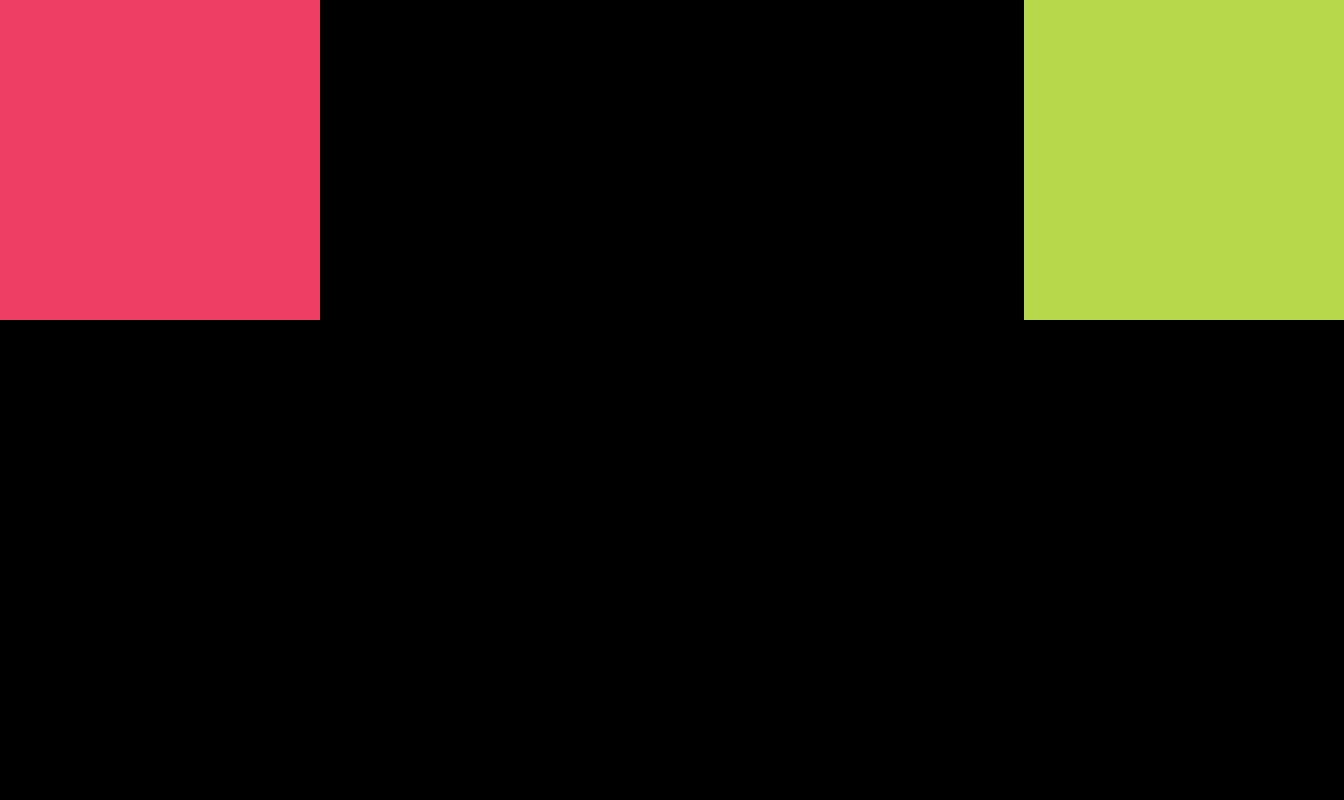
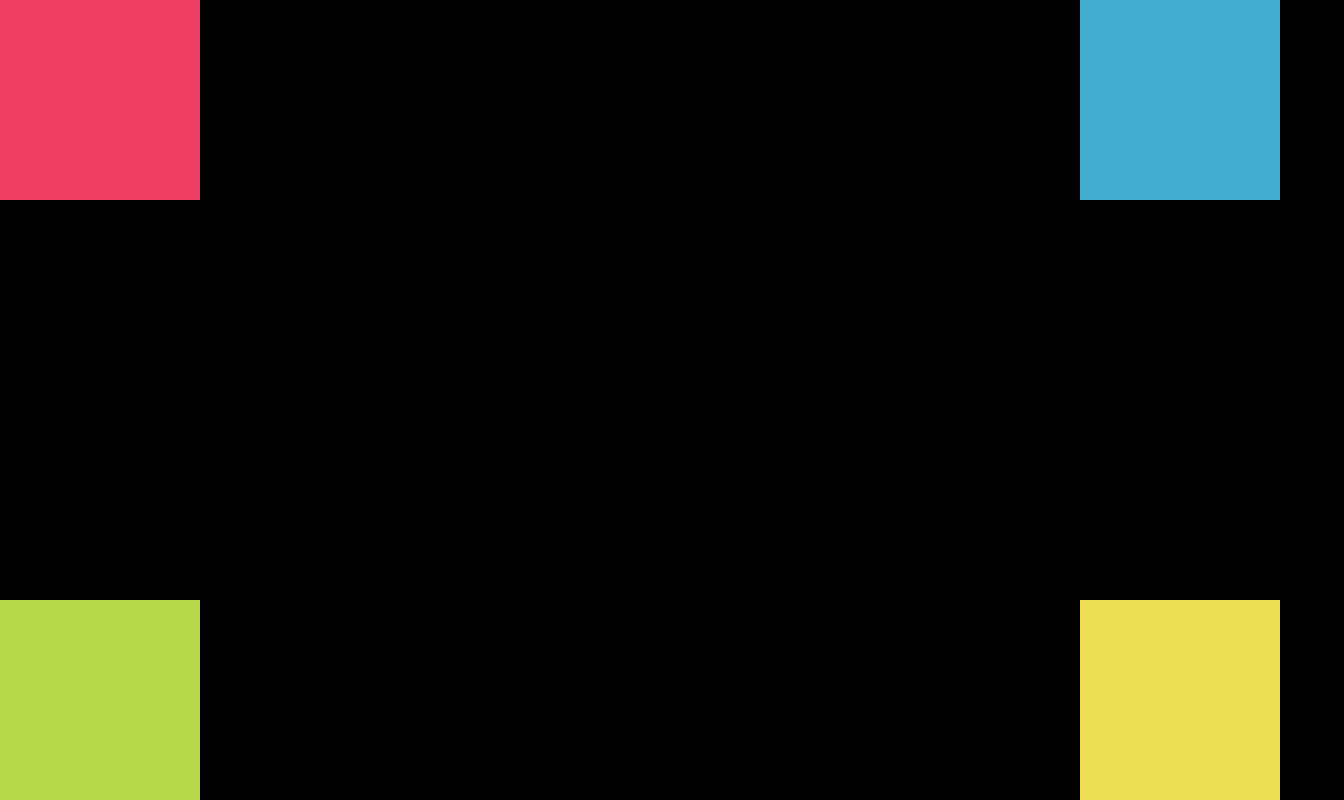
Before and after one commit to SandyPanG/cajas, a plain HTML site: page index.html in a window 1280 px wide. Shown: the whole page, 1344 px wide, since content can reach past the window. Drawn offline with Linux system fonts and the light colour scheme.

Commit message:
example_e.html2

```diff
--- a/css/style.css
+++ b/css/style.css
@@ -8,20 +8,38 @@ div{
   width: 20em;
 }
 
-#box_a {
+#box_1 {
   background: #ee3e64;
-  bottom: 0;
+  height: 200px;
   left: 0;
 	position: absolute;
-  right: 20%;
-  top: 0;
+	top: 0;
+	width: 200px;
 }
 
-#box_b {
+#box_2 {
+  background: #44accf;
+  height: 200px;
+	position: absolute;
+  right: 0;
+	top: 0;
+	width: 200px;
+}
+
+#box_3 {
   background: #b7d84b;
   bottom: 0;
-  left: 80%;
+  height: 200px;
+  left: 0;
 	position: absolute;
-  right: 0;
-  top: 0;
+	width: 200px;
 }
+
+#box_4 {
+  background: #ebde52;
+  bottom: 0;
+  height: 200px;
+	position: absolute;
+	right: 0;
+	width: 200px;
+}
--- a/index.html
+++ b/index.html
@@ -7,8 +7,10 @@
   </head>
   <body>
 
-    <div id="box_a"></div>
-    <div id="box_b"></div>
+    <div id="box_1"></div>
+    <div id="box_2"></div>
+    <div id="box_3"></div>
+    <div id="box_4"></div>
 
   </body>
 </html>
```
